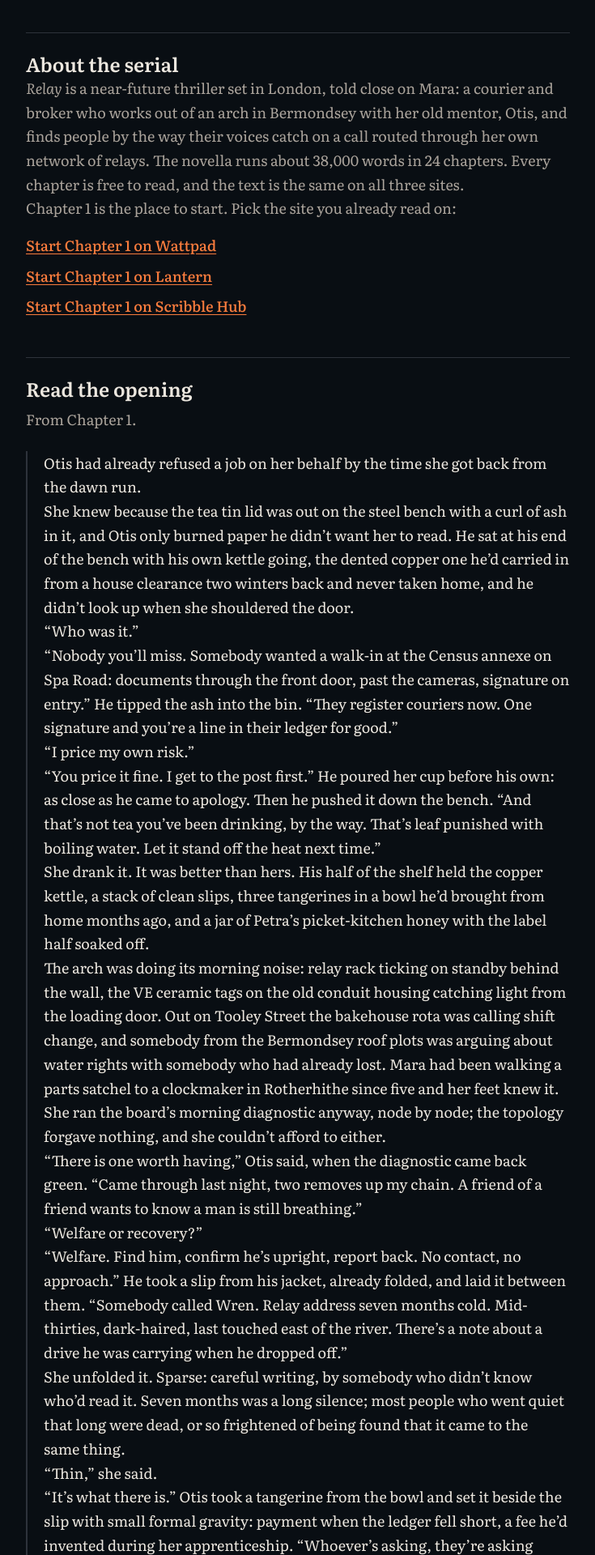
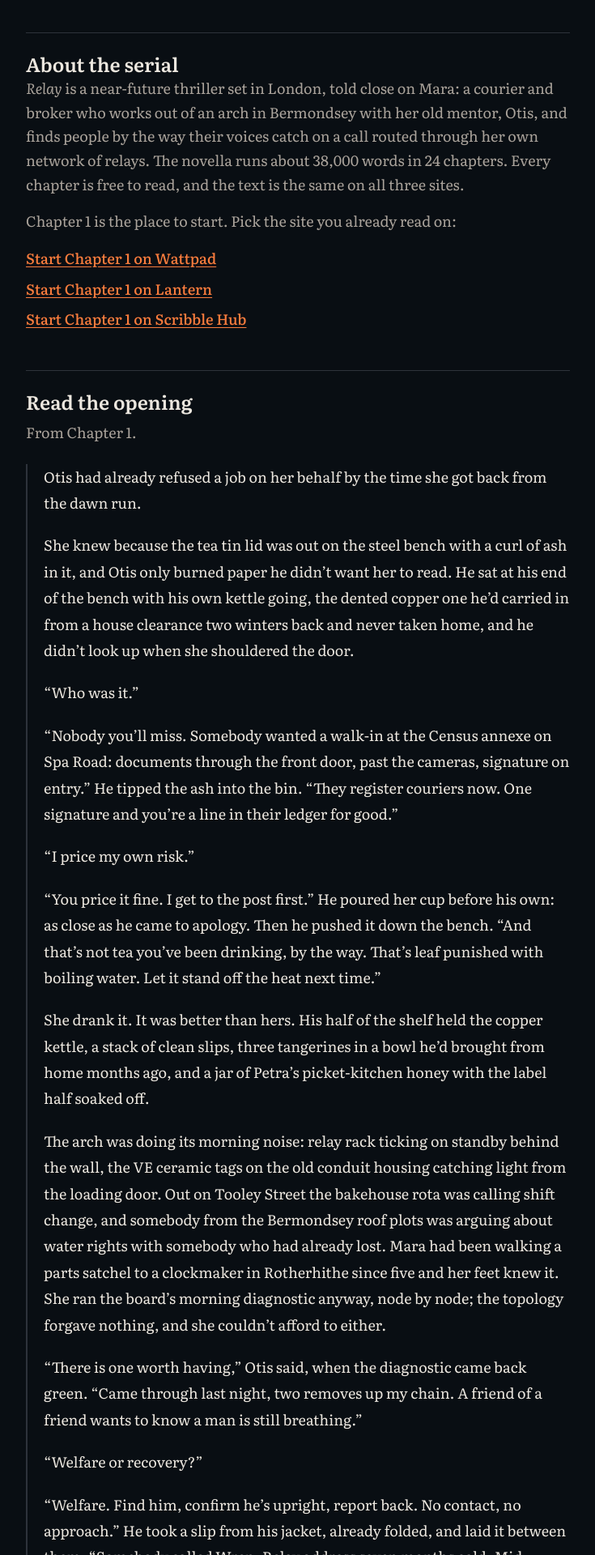
Before and after one commit to thmercer/thmercer.github.io, a Jekyll site: the page built from relay.md, in a window 1280 px wide. Shown: the part 1512-3432 px from the top of the page at 81% size, without its empty margins (272-1007 px from the left). Built offline with Jekyll 4.4.1, drawn with Linux system fonts in a browser that asks for light colours.

Commit message:
Paragraph spacing in the Relay excerpt and Moral Arithmetic back-cover copy
Co-Authored-By: Claude Opus 5.5 <noreply@anthropic.com>
Claude-Session: https://claude.ai/code/session_01UGgbKhWs8uxG8VPcvzfCRy

```diff
--- a/assets/css/main.css
+++ b/assets/css/main.css
@@ -1996,6 +1996,7 @@ button.cta-link:hover {
 .collection-about-text p {
   color: var(--color-text-muted);
   line-height: 1.7;
+  margin-bottom: var(--space-4);
 }
 
 .collection-about-meta {
@@ -2009,6 +2010,17 @@ button.cta-link:hover {
 .relay-excerpt-more {
   color: var(--color-text-muted);
   line-height: 1.65;
+  margin-bottom: var(--space-4);
+}
+
+/* Same paragraph rhythm as a post body (article p). */
+.relay-excerpt-text p {
+  margin-bottom: var(--space-5);
+  line-height: 1.8;
+}
+
+.relay-excerpt-text p:last-child {
+  margin-bottom: 0;
 }
 
 .relay-start {
```
